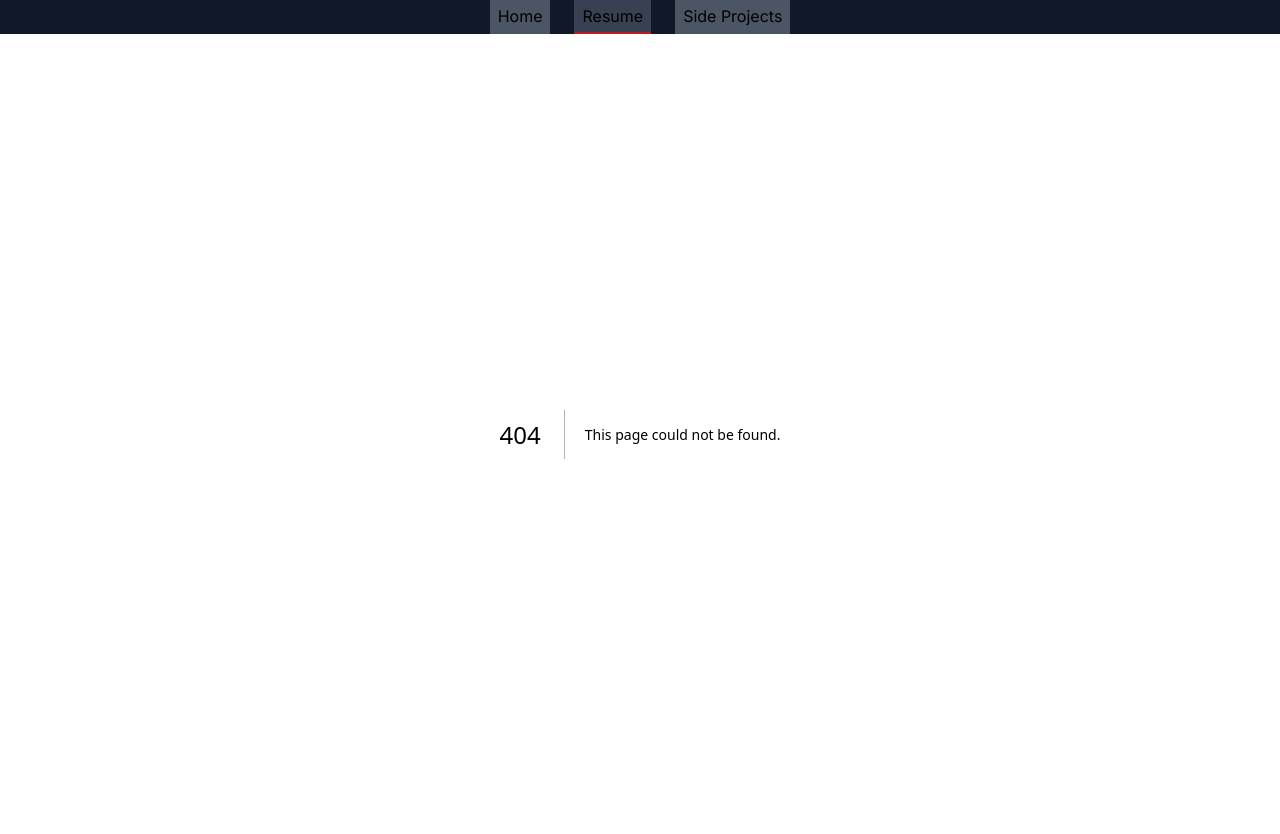
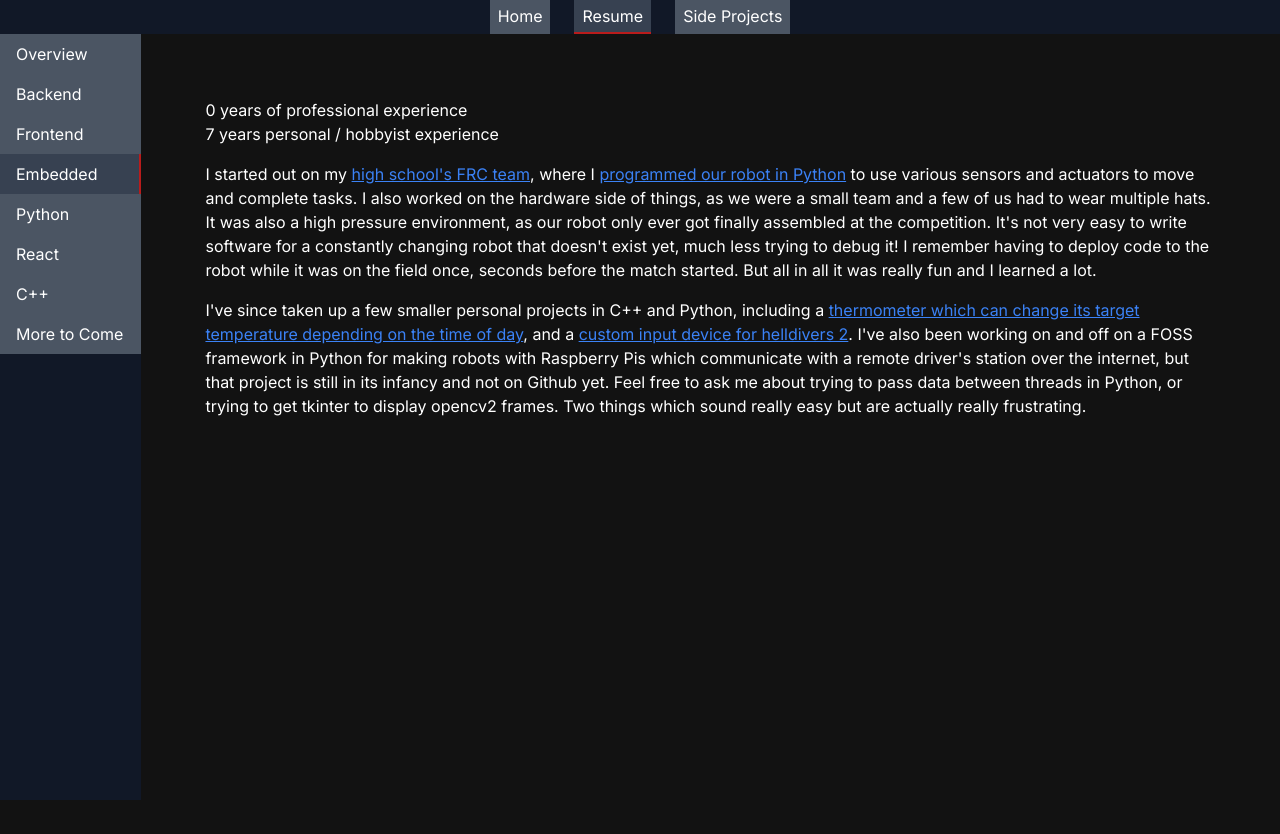
Before and after one commit to quinn-n/Personal-Site, a Next.js app: page /resume/embedded in a window 1280 px wide. Before the commit this address had no page. After the commit the page ends 800 px from the top, so only its background shows below. Built offline with nearby package versions, Linux system fonts and the light colour scheme.

Commit message:
Add embedded resume page

```diff
--- /dev/null
+++ b/app/resume/embedded/page.tsx
@@ -0,0 +1,28 @@
+import { ExternalLink } from "@/app/ui/external-link";
+import { SkillPage } from "@/app/ui/resume/skill-page";
+
+export default function Page() {
+  const date = new Date();
+  return <SkillPage professionalExperience={0} personalExperience={date.getFullYear() - 2017}>
+    <div className="space-y-4">
+      <p>
+        I started out on my <ExternalLink href="https://www.firstinspires.org/robotics/frc">high school&apos;s FRC team</ExternalLink>
+        , where I <ExternalLink href="https://github.com/quinn-n/FRC-Robotpy">programmed our robot in Python</ExternalLink>
+        &nbsp;to use various sensors and actuators to move and complete tasks. I also worked on the hardware side of things, as we were
+        a small team and a few of us had to wear multiple hats. It was also a high pressure environment, as our robot only ever got
+        finally assembled at the competition. It&apos;s not very easy to write software for a constantly changing robot that doesn&apos;t
+        exist yet, much less trying to debug it! I remember having to deploy code to the robot while it was on the field once, seconds
+        before the match started. But all in all it was really fun and I learned a lot.
+      </p>
+      <p>
+        I've since taken up a few smaller personal projects in C++ and Python, including a&nbsp;
+        <ExternalLink href="https://github.com/quinn-n/Thermometer">thermometer which can change its target temperature depending on the time of day</ExternalLink>
+        , and a <ExternalLink href="https://github.com/quinn-n/Helldivers-2-Strategem-Controller">custom input device for helldivers 2</ExternalLink>.
+        I've also been working on and off on a FOSS framework in Python for making robots with Raspberry Pis which communicate with a remote
+        driver's station over the internet, but that project is still in its infancy and not on Github yet. Feel free to ask me about trying
+        to pass data between threads in Python, or trying to get tkinter to display opencv2 frames. Two things which sound really easy
+        but are actually really frustrating.
+      </p>
+    </div>
+  </SkillPage>
+}
--- a/app/resume/layout.tsx
+++ b/app/resume/layout.tsx
@@ -11,6 +11,7 @@ const NAV_LINKS = [
   { path: "/resume", label: "Overview" },
   { path: "/resume/backend", label: "Backend" },
   { path: "/resume/frontend", label: "Frontend" },
+  { path: "/resume/embedded" , label: "Embedded" },
   { path: "/resume/python", label: "Python" },
   { path: "/resume/react", label: "React" },
   { path: "/resume/cplusplus", label: "C++" },
```
